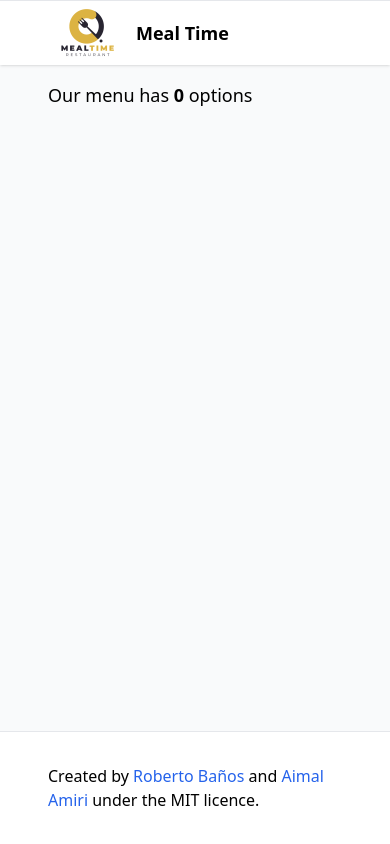
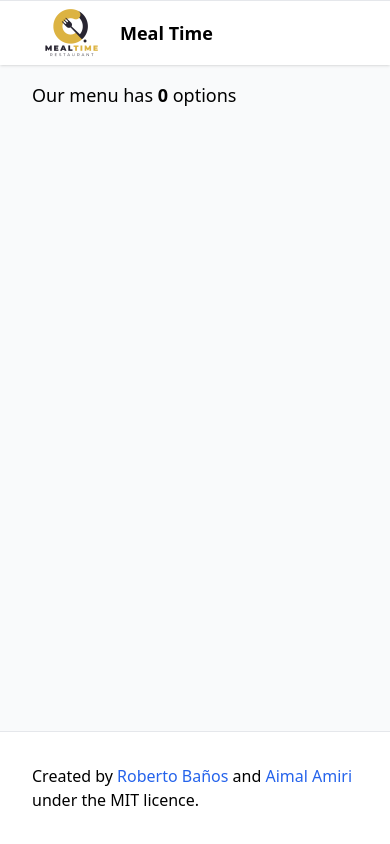
Before and after one commit to aimalamiri/JavaScript-Group-Capstone-Project, a website built with webpack: page src/index.html in a window 390 px wide. Built offline with nearby package versions, Linux system fonts and the light colour scheme; no server answers; files whose address does not match are found by name.

Commit message:
Fix container width issue

```diff
--- a/src/index.html
+++ b/src/index.html
@@ -7,9 +7,9 @@
     <script src="https://kit.fontawesome.com/74bd4fba1e.js" crossorigin="anonymous"></script>
     <title>Welcome to Meal Time</title>
   </head>
-  <body class="bg-gray-50 ">
-    <header class="container bg-gray-white border-t w-full shadow bg-white">
-      <div class="main-header">
+  <body class="bg-gray-50">
+    <header class="bg-gray-white border-t w-full shadow bg-white">
+      <div class="main-header container">
         <div class="flex items-center gap-2 lg:gap-4">
           <div class="logo"></div>
           <h1 class="text-lg lg:text-3xl font-semibold text-center">Meal Time</h1>
@@ -75,10 +75,12 @@
         </div>
       </div>
     </div>
-    <footer class="container py-8 bg-white border-t absolute bottom-0 w-full">
-      Created by
-      <a href="https://github.com/rbanos-mv" class="link">Roberto Baños</a> and
-      <a href="https://github.com/aimalamiri" class="link">Aimal Amiri</a> under the MIT licence.
+    <footer class="py-8 bg-white border-t absolute bottom-0 w-full">
+      <div class="container">
+        Created by
+        <a href="https://github.com/rbanos-mv" class="link">Roberto Baños</a> and
+        <a href="https://github.com/aimalamiri" class="link">Aimal Amiri</a> under the MIT licence.
+      </div>
     </footer>
   </body>
 </html>
--- a/src/scss/index.scss
+++ b/src/scss/index.scss
@@ -7,7 +7,7 @@ body {
 }
 
 .container {
-  @apply md:px-24 px-12;
+  @apply md:px-24 px-8 mx-auto;
 }
 
 .link {
```
